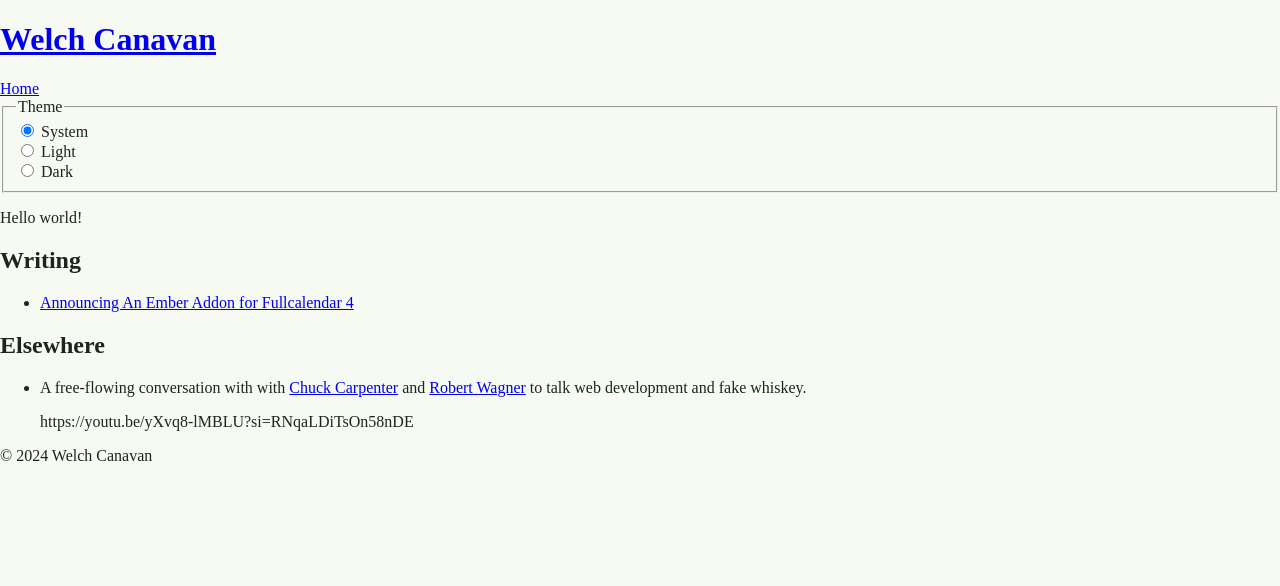
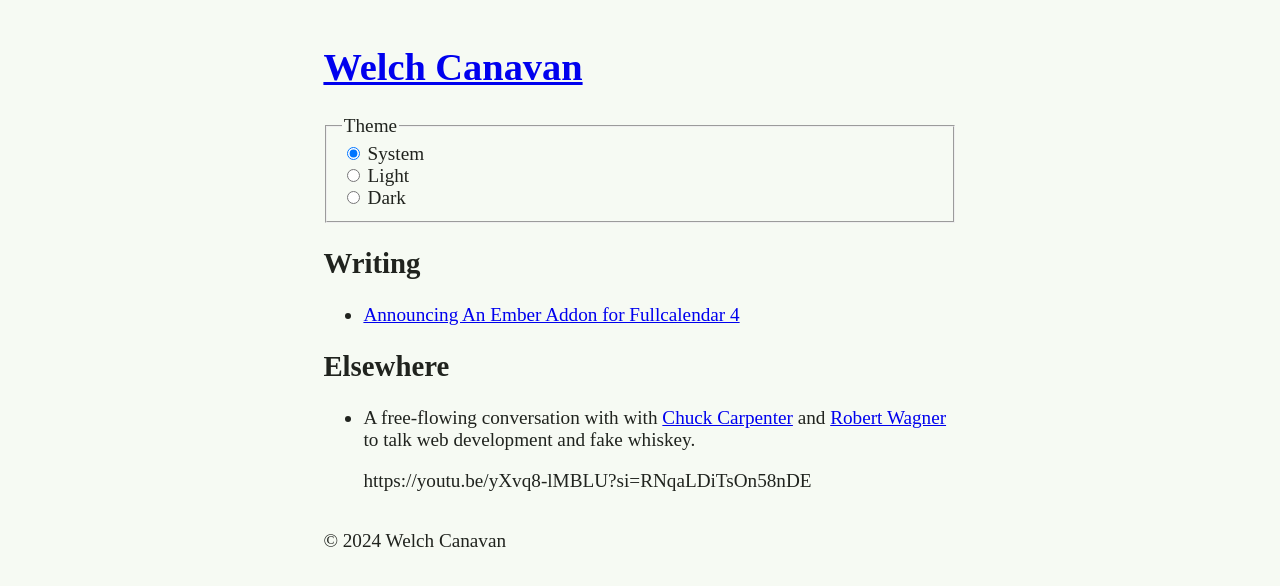
Before and after one commit to xiwcx/xiwcx.github.io, an Astro site: page / in a window 1280 px wide. Built offline with nearby package versions, Linux system fonts and the light colour scheme; Astro itself is replaced by a stand-in of ours; a web font is replaced by a local one.

Commit message:
add beginning of layout

```diff
--- a/src/layouts/Default.astro
+++ b/src/layouts/Default.astro
@@ -14,11 +14,7 @@
 
     <body>
         <header>
-            <h1><a href="/">Welch Canavan</a></h1>
-
-            <nav>
-                <a href="/">Home</a>
-            </nav>
+            <a href="/"><h1>Welch Canavan</h1></a>
 
             <form onchange="document.cookie = 'theme=' + this.theme.value">
                 <fieldset>
@@ -54,7 +50,6 @@
                 </fieldset>
             </form>
         </header>
-    </body>
 
         <main>
             <slot />
@@ -63,6 +58,7 @@
         <footer>
             <p>© 2024 Welch Canavan</p>
         </footer>
+    </body>
 </html>
 
 <style>
@@ -90,11 +86,40 @@
     }
 
     body {
-        font-family: "Crimson Pro", serif;
         background-color: var(--color-background);
         color: var(--color-text);
+        font-family: "Crimson Pro", serif;
+        font-size: clamp(1.2em, 1.5vw, 1.7em);
         transition-property: background-color, color;
         transition-duration: 0.25s;
         transition-timing-function: ease-in-out;
+        padding: 1em;
+        display: grid;
+        /* https://webtypography.net/2.1.2 */
+        grid-template-columns: 1fr min(66ch, 100%) 1fr;
+        grid-template-areas:
+            ".  header  ."
+            ".  main    ."
+            ".  footer  .";
+        justify-items: center;
+    }
+
+    header {
+        grid-area: header;
+        width: 100%;
+    }
+
+    main {
+        grid-area: main;
+        width: 100%;
+
+        img {
+            max-width: 100%;
+        }
+    }
+
+    footer {
+        grid-area: footer;
+        width: 100%;
     }
 </style>
--- a/src/pages/index.astro
+++ b/src/pages/index.astro
@@ -7,8 +7,6 @@ const posts = await getCollection("posts");
 ---
 
 <Layout>
-    <p>Hello world!</p>
-
     <section>
         <h2>Writing</h2>
 
```
Lines whose indentation alone changed are shown as unchanged.
